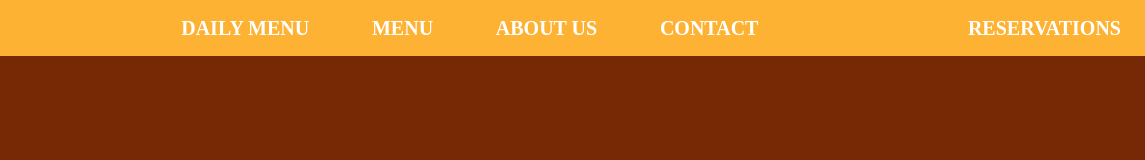
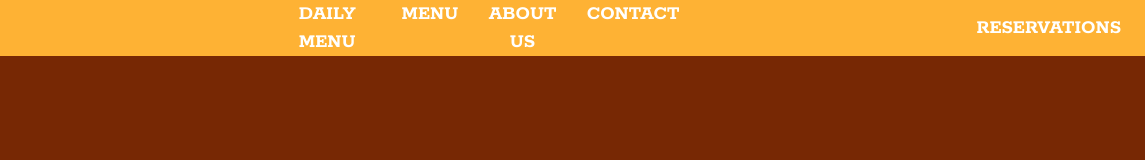
Before and after one commit to NachoTheCactus/beemostw, a website: page public/index.html in a window 1280 px wide. Shown: the top 160 px of the page, 135-1280 px from the left. Drawn offline with Linux system fonts and the light colour scheme.

Commit message:
Changed font

```diff
--- a/public/index.html
+++ b/public/index.html
@@ -7,6 +7,9 @@
     <meta name="description" content="NachoTheCactus's responsive restaurant website.">
     <link rel="stylesheet" href="output.css">
     <link rel="icon" type="image/x-icon" href="assets/Logo/favicon.png">
+    <link rel="preconnect" href="https://fonts.googleapis.com">
+    <link rel="preconnect" href="https://fonts.gstatic.com" crossorigin="">
+    <link href="https://fonts.googleapis.com/css2?family=Rokkitt:wght@700&amp;display=swap" rel="stylesheet">
     <title>Beemo's</title>
 </head>
 <body class="font-bmo">
@@ -21,9 +24,9 @@
         <p id="lmao" class="lmao"></p>
     </div> -->
 
-    <div id="header" class="h-14 w-full bg-bmo-y flex justify-between items-center font-bold text-white md:text-sm lg:text-xl">
+    <div id="header" class="h-14 w-full bg-bmo-y flex justify-between items-center font-bold text-white md:text-lg lg:text-xl">
         <a class="h-full items-center flex" href="index.html"><img class="h-8 px-4" src="assets/Logo/Logo_no_b2.png" alt="Beemo's header logo"></a>
-        <div class="hidden md:flex justify-around w-1/2 text-center">
+        <div class="hidden md:flex justify-around w-1/3 text-center">
             <a href="#" class="header-daily-menu px-2 bmo-link"></a>
             <a href="#" class="header-menu px-2 bmo-link"></a>
             <a href="#" class="header-about-us px-2 bmo-link"></a>
```
Also changed, not shown: public/output.css.
